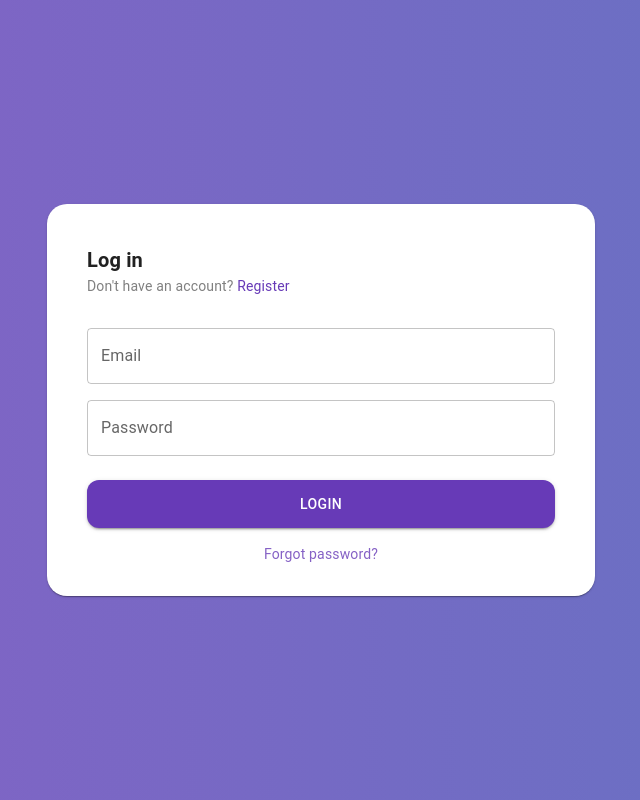
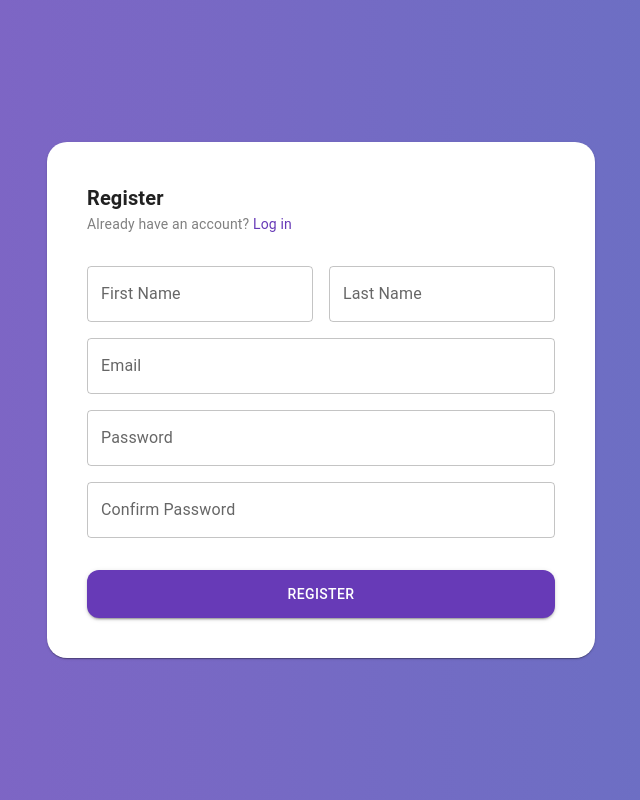
Before and after one commit to AnthonyTlei/task-tracker-frontend, a React (Create React App) app: page / in a window 1280 px wide. Shown: the whole page, without its empty margins (319-959 px from the left). Built offline with nearby package versions, Linux system fonts and the light colour scheme.

Commit message:
Added RegisterPage

```diff
--- a/src/App.tsx
+++ b/src/App.tsx
@@ -1,7 +1,8 @@
 import "./App.css";
-import { colors } from "@mui/material";
+import { colors, Grid, Stack } from "@mui/material";
 import { createTheme, ThemeProvider } from "@mui/material/styles";
 import LoginPage from "./pages/Login";
+import RegisterPage from "./pages/Register";
 
 const theme = createTheme({
   palette: {
@@ -17,7 +18,7 @@ const theme = createTheme({
 function App() {
   return (
     <ThemeProvider theme={theme}>
-      <LoginPage/>
+      <RegisterPage/>
     </ThemeProvider>
   );
 }
--- /dev/null
+++ b/src/pages/Register.tsx
@@ -0,0 +1,120 @@
+import { useTheme } from "@mui/material/styles";
+import {
+  Box,
+  Card,
+  CardHeader,
+  Typography,
+  Link,
+  CardContent,
+  Stack,
+  TextField,
+  CardActions,
+  Button,
+} from "@mui/material";
+
+const RegisterPage = () => {
+  const theme = useTheme();
+  return (
+    <Box
+      display={"flex"}
+      justifyContent={"center"}
+      alignItems={"center"}
+      sx={{
+        width: "100%",
+        height: "100%",
+        position: "fixed",
+        top: 0,
+        left: 0,
+        zIndex: -1,
+        background: `linear-gradient(to right, ${theme.palette.primary.light}, ${theme.palette.secondary.light})`,
+      }}
+    >
+      <Card
+        sx={{
+          borderRadius: "20px",
+          padding: "24px",
+          width: { xs: "80%", sm: "500px" },
+        }}
+      >
+        <CardHeader
+          title={
+            <Typography
+              variant="h6"
+              component={"div"}
+              sx={{ fontWeight: "bold" }}
+            >
+              Register
+            </Typography>
+          }
+          subheader={
+            <Typography
+              variant="body2"
+              component={"div"}
+              sx={{ fontWeight: 400, color: "grey" }}
+            >
+              Already have an account?{" "}
+              <Link
+                color={`${theme.palette.primary.main}`}
+                underline="hover"
+                sx={{ cursor: "pointer" }}
+              >
+                Log in
+              </Link>
+            </Typography>
+          }
+        />
+        <CardContent>
+          <form>
+            <Stack spacing={2}>
+              <Stack direction={"row"} spacing={2}>
+                <TextField
+                  fullWidth
+                  label="First Name"
+                  variant="outlined"
+                  sx={{ borderRadius: "8px" }}
+                />
+                <TextField
+                  fullWidth
+                  label="Last Name"
+                  variant="outlined"
+                  sx={{ borderRadius: "8px" }}
+                />
+              </Stack>
+              <TextField
+                fullWidth
+                label="Email"
+                variant="outlined"
+                sx={{ borderRadius: "8px" }}
+              />
+              <TextField
+                fullWidth
+                label="Password"
+                variant="outlined"
+                sx={{ borderRadius: "8px" }}
+              />
+              <TextField
+                fullWidth
+                label="Confirm Password"
+                variant="outlined"
+                sx={{ borderRadius: "8px" }}
+              />
+            </Stack>
+          </form>
+        </CardContent>
+        <CardActions>
+          <Box p={1} width={"100%"}>
+            <Button
+              variant="contained"
+              fullWidth
+              sx={{ borderRadius: "12px", padding: "12px 0px" }}
+            >
+              Register
+            </Button>
+          </Box>
+        </CardActions>
+      </Card>
+    </Box>
+  );
+};
+
+export default RegisterPage;
```
